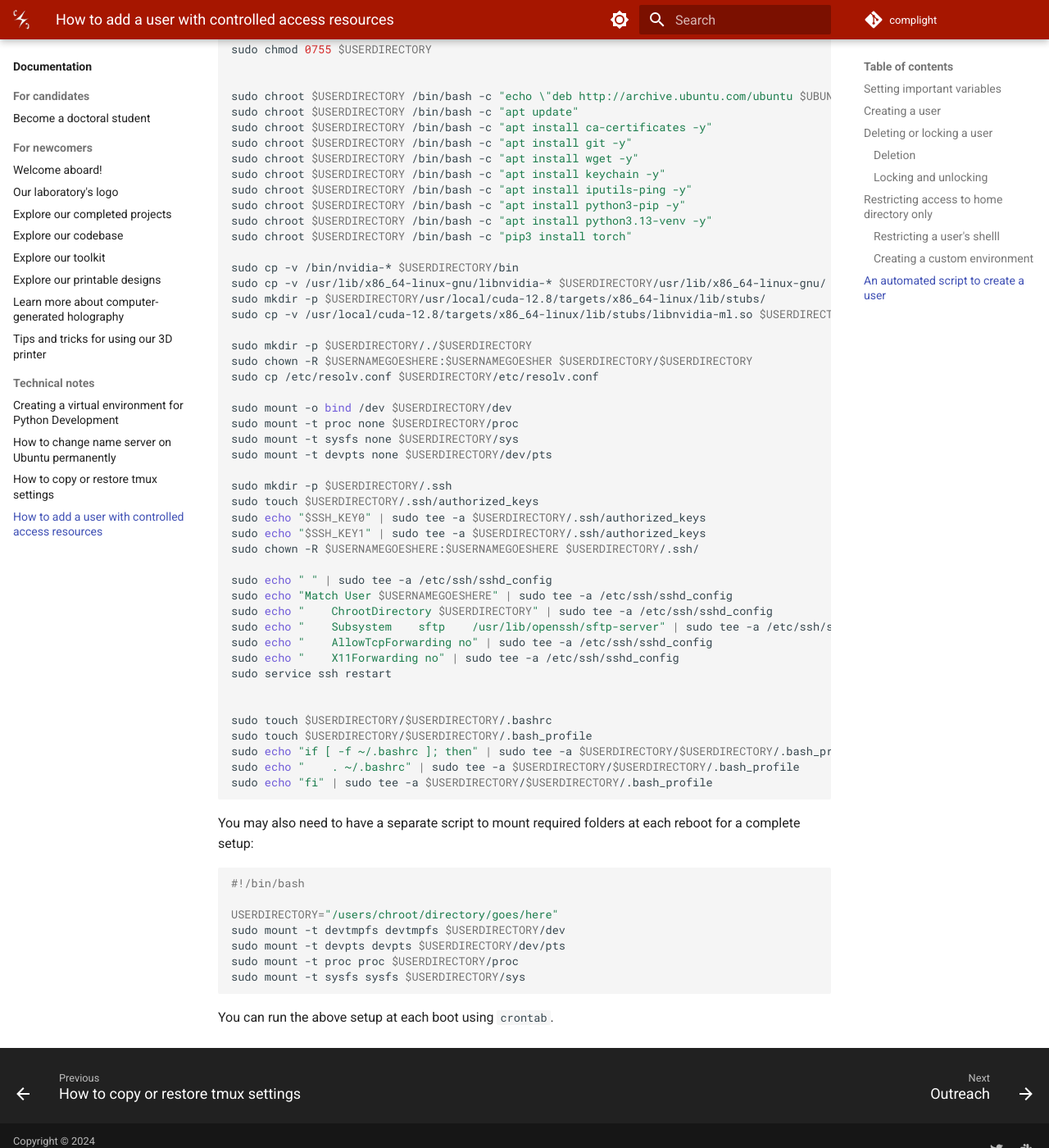
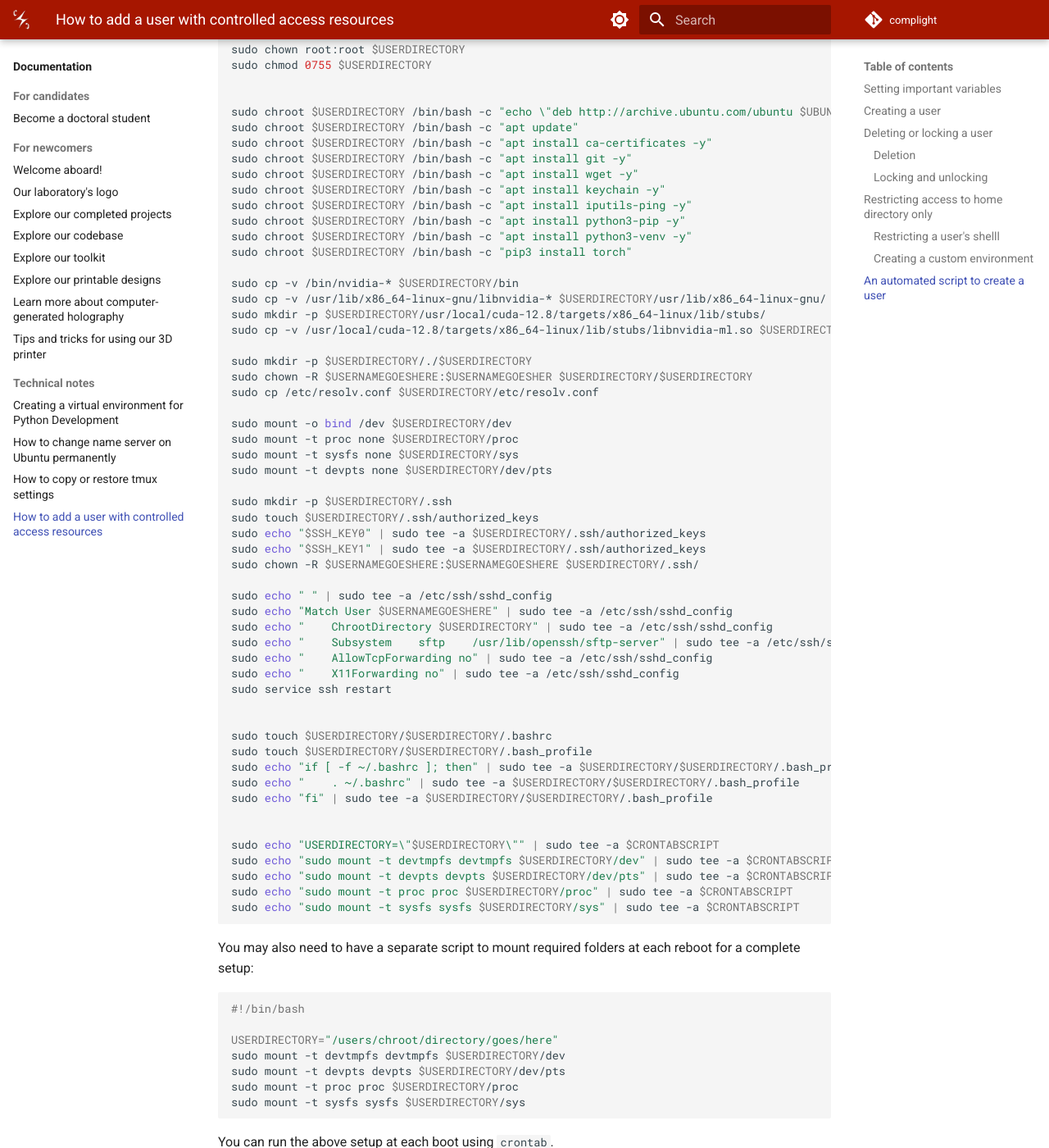
Before and after one commit to complight/complight.github.io, an MkDocs documentation site: the page built from docs/documentation/computing/how_to_add_a_user_with_controlled_access_to_resources.md, in a window 1280 px wide and 1400 px high, scrolled down 4621 px. Shown: the whole window at 82% size. Built offline with MkDocs 1.6.1 and Material for MkDocs 9.7.7, drawn with Linux system fonts in a browser that asks for light colours; some of the changed text lies outside the part shown.

Commit message:
Cosmetic changes.

````diff
--- a/docs/documentation/computing/how_to_add_a_user_with_controlled_access_to_resources.md
+++ b/docs/documentation/computing/how_to_add_a_user_with_controlled_access_to_resources.md
@@ -183,6 +183,7 @@ In the light of the above findings and exploration, I have created the following
 
 USERNAMEGOESHERE="test"
 NAMEOFYOURDIRECTORY="FULLPATHGOESHERE"
+CRONTABSCRIPT="FULLPATHGOESHERE"
 USERDIRECTORY="/$NAMEOFYOURDIRECTORY/$USERNAMEGOESHERE"
 UBUNTUCODENAME="plucky"
 
@@ -211,7 +212,7 @@ sudo chroot $USERDIRECTORY /bin/bash -c "apt install wget -y"
 sudo chroot $USERDIRECTORY /bin/bash -c "apt install keychain -y"
 sudo chroot $USERDIRECTORY /bin/bash -c "apt install iputils-ping -y"
 sudo chroot $USERDIRECTORY /bin/bash -c "apt install python3-pip -y"
-sudo chroot $USERDIRECTORY /bin/bash -c "apt install python3.13-venv -y"
+sudo chroot $USERDIRECTORY /bin/bash -c "apt install python3-venv -y"
 sudo chroot $USERDIRECTORY /bin/bash -c "pip3 install torch"
 
 sudo cp -v /bin/nvidia-* $USERDIRECTORY/bin
@@ -249,6 +250,12 @@ sudo echo "if [ -f ~/.bashrc ]; then" | sudo tee -a $USERDIRECTORY/$USERDIRECTOR
 sudo echo "    . ~/.bashrc" | sudo tee -a $USERDIRECTORY/$USERDIRECTORY/.bash_profile
 sudo echo "fi" | sudo tee -a $USERDIRECTORY/$USERDIRECTORY/.bash_profile
 
+
+sudo echo "USERDIRECTORY=\"$USERDIRECTORY\"" | sudo tee -a $CRONTABSCRIPT
+sudo echo "sudo mount -t devtmpfs devtmpfs $USERDIRECTORY/dev" | sudo tee -a $CRONTABSCRIPT
+sudo echo "sudo mount -t devpts devpts $USERDIRECTORY/dev/pts" | sudo tee -a $CRONTABSCRIPT
+sudo echo "sudo mount -t proc proc $USERDIRECTORY/proc" | sudo tee -a $CRONTABSCRIPT
+sudo echo "sudo mount -t sysfs sysfs $USERDIRECTORY/sys" | sudo tee -a $CRONTABSCRIPT
 ```
 
 
````
